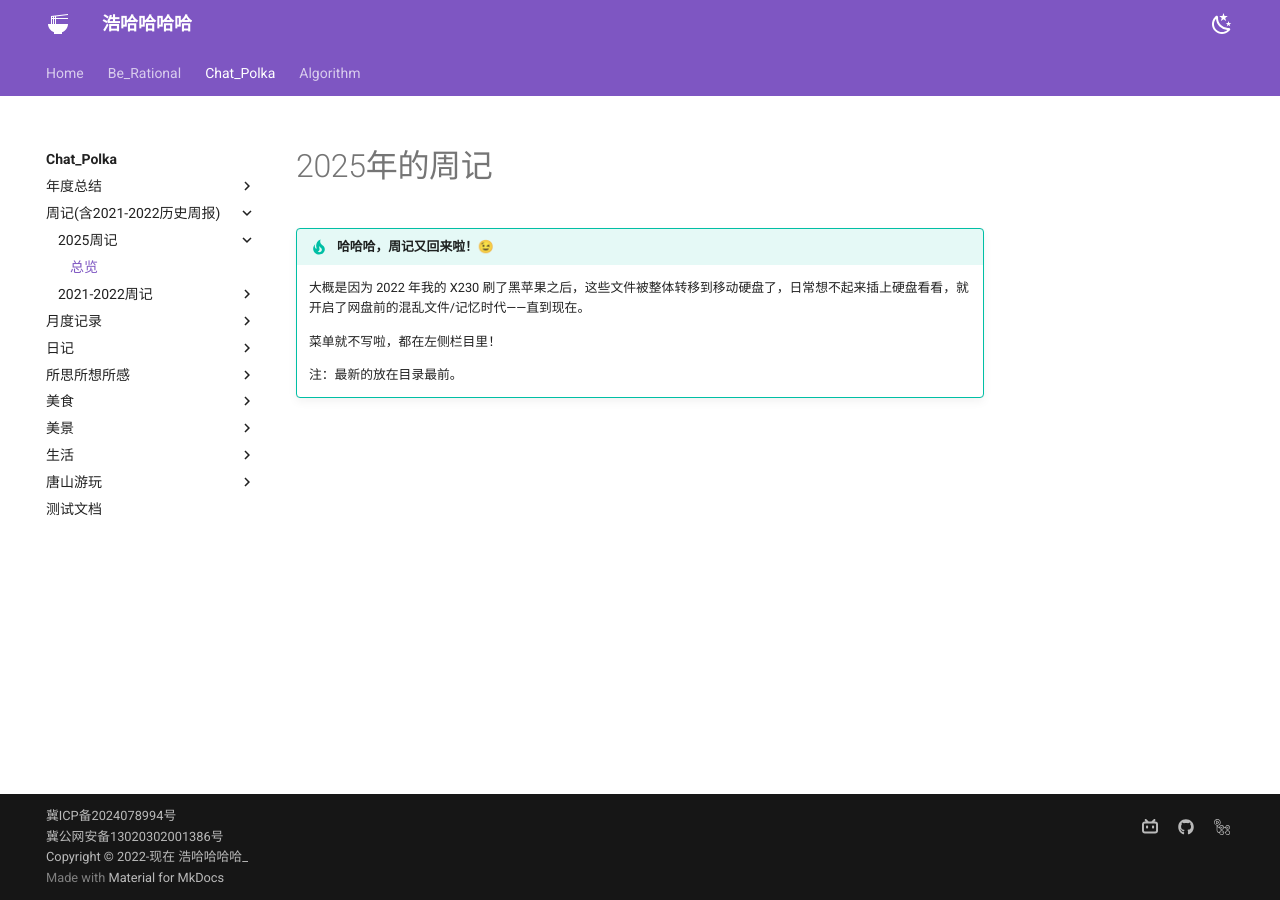
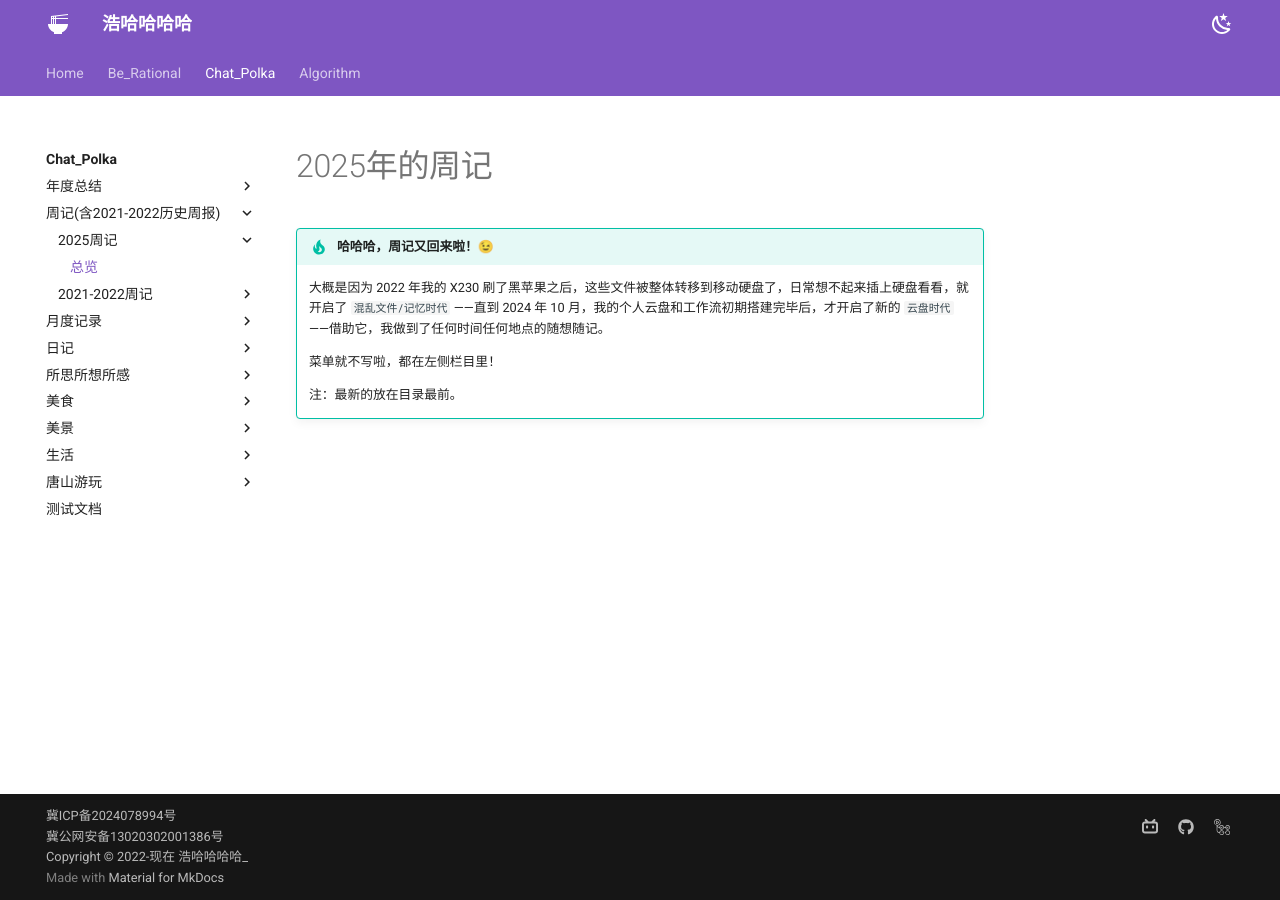
Before and after one commit to Haohahahaha/chat, an MkDocs documentation site: the page built from docs/1-Weekly/2025/Hello.md, in a window 1280 px wide. Built offline with MkDocs 1.6.1 and Material for MkDocs 9.7.7, drawn with Linux system fonts in a browser that asks for light colours.

Commit message:
2025-03-10_00:16:48 update

```diff
--- a/docs/1-Weekly/2025/Hello.md
+++ b/docs/1-Weekly/2025/Hello.md
@@ -2,7 +2,7 @@
 
 !!! tip "哈哈哈，周记又回来啦！😉"
 
-    大概是因为 2022 年我的 X230 刷了黑苹果之后，这些文件被整体转移到移动硬盘了，日常想不起来插上硬盘看看，就开启了网盘前的混乱文件/记忆时代——直到现在。
+    大概是因为 2022 年我的 X230 刷了黑苹果之后，这些文件被整体转移到移动硬盘了，日常想不起来插上硬盘看看，就开启了 `混乱文件/记忆时代` ——直到 2024 年 10 月，我的个人云盘和工作流初期搭建完毕后，才开启了新的 `云盘时代` ——借助它，我做到了任何时间任何地点的随想随记。
 
     菜单就不写啦，都在左侧栏目里！
 
```
